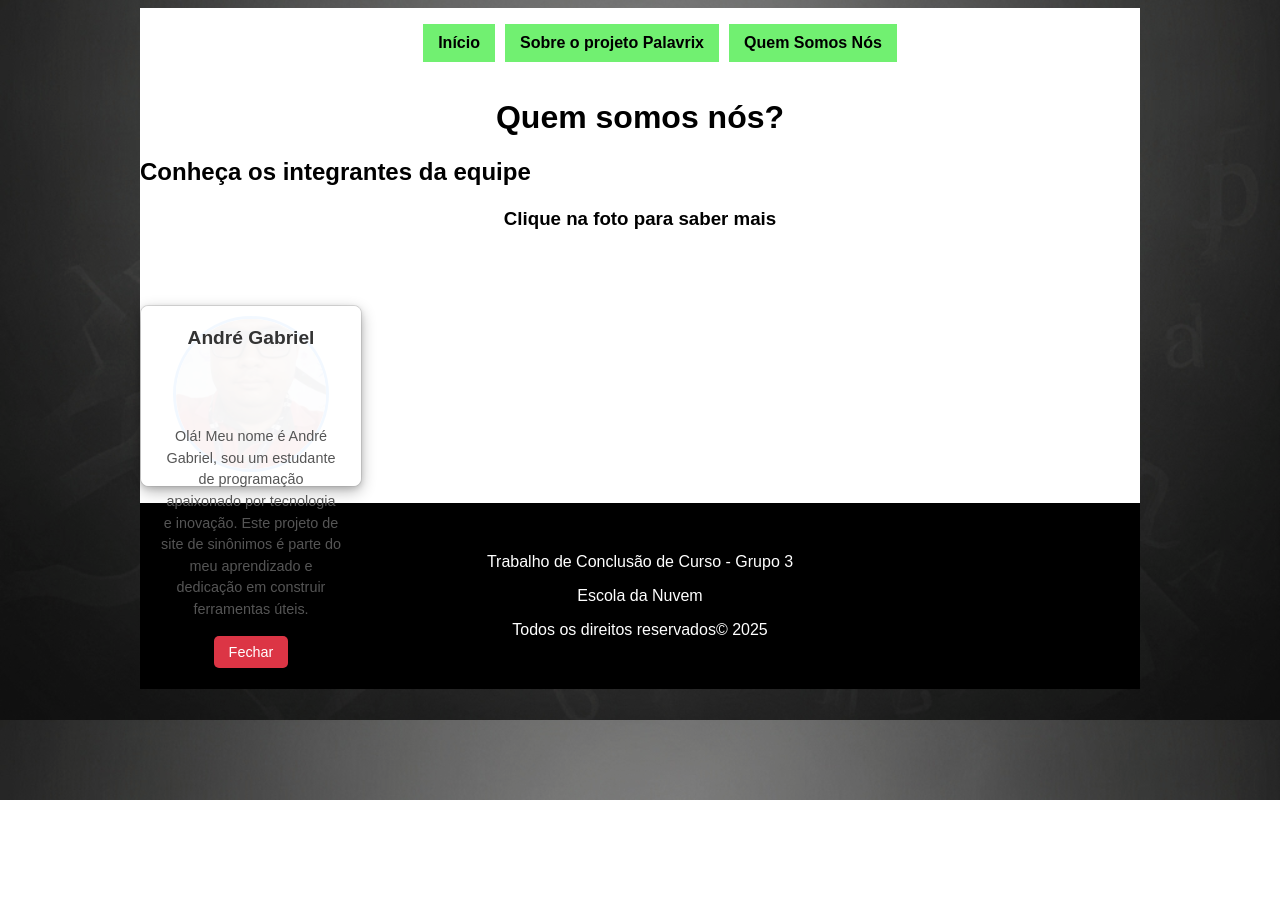
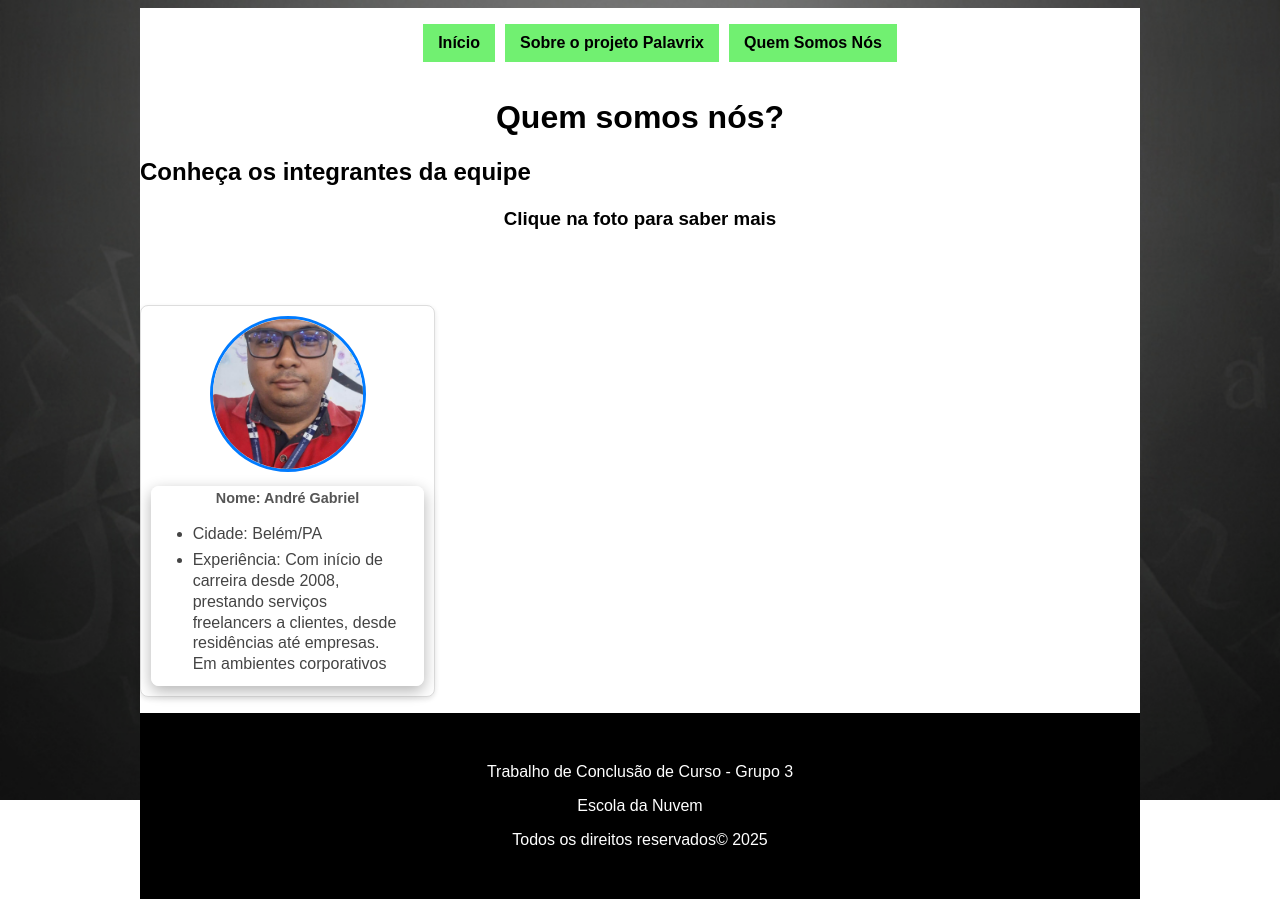
Before and after one commit to andreodon2/Projeto-Sinonimos-EDN, a Flask app: page /about-we/ in a window 1280 px wide, after a click that opens the changed part. Before the commit the page ends 800 px from the top, so only its background shows below. Run offline with Flask 3, Linux system fonts and the light colour scheme.

Commit message:
Ajuste do estilo de apresentação da equipe e edição não finalizada

```diff
--- a/static/css/estilo.css
+++ b/static/css/estilo.css
@@ -3,7 +3,11 @@
 }
 
 body {
-    background-image: url(/static/imagens/fundo.png);
+    background-image: url('../imagens/fundo.png'); /* CORRIGIDO: caminho relativo ao CSS */
+    background-size: cover; /* Adicionei para melhor visualização */
+    background-position: center center; /* Adicionei para melhor visualização */
+    background-repeat: no-repeat; /* Adicionei para melhor visualização */
+    background-attachment: fixed; /* Opcional: para que o fundo não role */
 }
 
 main {
@@ -144,8 +148,7 @@ footer p {
 }
 
 .membro-equipe {
-    position: relative; /* Importante para posicionar o pop-up */
-    width: 200px; /* Largura da área do membro */
+    width: 273px; /* Largura da área do membro */
     text-align: center;
     padding: 10px;
     border: 1px solid #ddd;
@@ -176,9 +179,6 @@ footer p {
 /* Estilos para o pop-up da biografia */
 .bio-popup {
     display: none; /* ESTE É CRUCIAL: Inicialmente oculto */
-    position: absolute;
-    top: 0;
-    left: 0;
     width: 100%;
     height: 100%;
     background-color: rgba(255, 255, 255, 0.95);
@@ -188,24 +188,49 @@ footer p {
     box-sizing: border-box;
     z-index: 10;
     /* Adicione estas propriedades para o alinhamento centralizado */
+    text-align: left; /* Garante que o texto dentro seja centralizado */
+    margin-top: 10px;
+    word-wrap: break-word;
+    overflow-y: auto;
+    max-height: 200px;
+}
+
+.bio-popup.ativo {
     display: flex; /* Transforma em flex container para centralizar conteúdo */
     flex-direction: column; /* Organiza itens em coluna */
     justify-content: center; /* Centraliza verticalmente o conteúdo */
     align-items: center; /* Centraliza horizontalmente o conteúdo */
-    text-align: center; /* Garante que o texto dentro seja centralizado */
+    padding: 20px;
 }
 
 .bio-popup h3 {
     margin-top: 0;
     color: #333;
     font-size: 1.2em;
+    margin-bottom: -57px;
 }
 
 .bio-popup p {
     font-size: 0.9em;
     color: #555;
     line-height: 1.5;
-    margin-bottom: 15px;
+    margin-bottom: 5px;
+    text-align: justify;
+    flex-wrap: wrap;
+}
+
+.bio-popup ul {
+    list-style-type: disc; /* Tipo de marcador (pode ser circle, square, none) */
+    text-align: left; /* Alinha os itens da lista à esquerda */
+    margin: 10px auto; /* Centraliza a lista na caixa se a largura for menor que 100% */
+    padding-left: 20px; /* Adiciona padding para os marcadores */
+    max-width: 90%; /* Limita a largura da lista para não encostar nas bordas */
+}
+
+.bio-popup li {
+    margin-bottom: 5px; /* Espaço entre os itens da lista */
+    color: #444;
+    line-height: 1.3;
 }
 
 .fechar-bio {
--- a/templates/quem-somos-nos.html
+++ b/templates/quem-somos-nos.html
@@ -21,6 +21,27 @@
             <img class="foto-integrante" src="{{ url_for('static', filename='imagens/andre.jpg') }}" alt="Foto do André" onclick="toggleBio('bioAndre')">
                 <div class="bio-popup" id="bioAndre">
                     <h3>André Gabriel</h3>
+                    <p><strong>Nome: André Gabriel</strong></p>
+                    <ul>
+                        <li>Cidade: Belém/PA
+                        <li>Experiência: Com início de carreira desde 2008, prestando serviços freelancers a clientes, desde residências até empresas. Em ambientes corporativos
+                    </ul>
+                    <button class="fechar-bio" onclick="toggleBio('bioAndre')">Fechar</button>
+                </div>
+                <!--Demais integrantes para colocar-->
+                <div class="bio-popup" id="bioEstefane">
+                    <h3>André Gabriel</h3>
+                    <p>Olá! Meu nome é André Gabriel, sou um estudante de programação apaixonado por tecnologia e inovação. Este projeto de site de sinônimos é parte do meu aprendizado e dedicação em construir ferramentas úteis.</p>
+                    <button class="fechar-bio" onclick="toggleBio('bioAndre')">Fechar</button>
+                </div>
+                <div class="bio-popup" id="bioGabriel">
+                    <p>
+                        Olá! Meu nome é André Gabriel, sou um estudante de programação apaixonado por tecnologia e inovação. Este projeto de site de sinônimos é parte do meu aprendizado e dedicação em construir ferramentas úteis.
+                    </p>
+                    <button class="fechar-bio" onclick="toggleBio('bioAndre')">Fechar</button>
+                </div>
+                <div class="bio-popup" id="bioLivea">
+                    <h3>André Gabriel</h3>
                     <p>Olá! Meu nome é André Gabriel, sou um estudante de programação apaixonado por tecnologia e inovação. Este projeto de site de sinônimos é parte do meu aprendizado e dedicação em construir ferramentas úteis.</p>
                     <button class="fechar-bio" onclick="toggleBio('bioAndre')">Fechar</button>
                 </div>
@@ -32,12 +53,8 @@
         </footer>
         <script>
             function toggleBio(id) {
-                var bio = document.getElementById(id);
-                if (bio.style.display === "block") {
-                    bio.style.display = "none";
-                } else {
-                    bio.style.display = "block";
-                }
+            var bio = document.getElementById(id);
+            bio.classList.toggle('ativo'); // Alterna a classe 'ativo'
             }
         </script>
     </main>
```
Also changed, not shown: static/imagens/estafane.jpg (added), static/imagens/gabriel.jpg (added).
